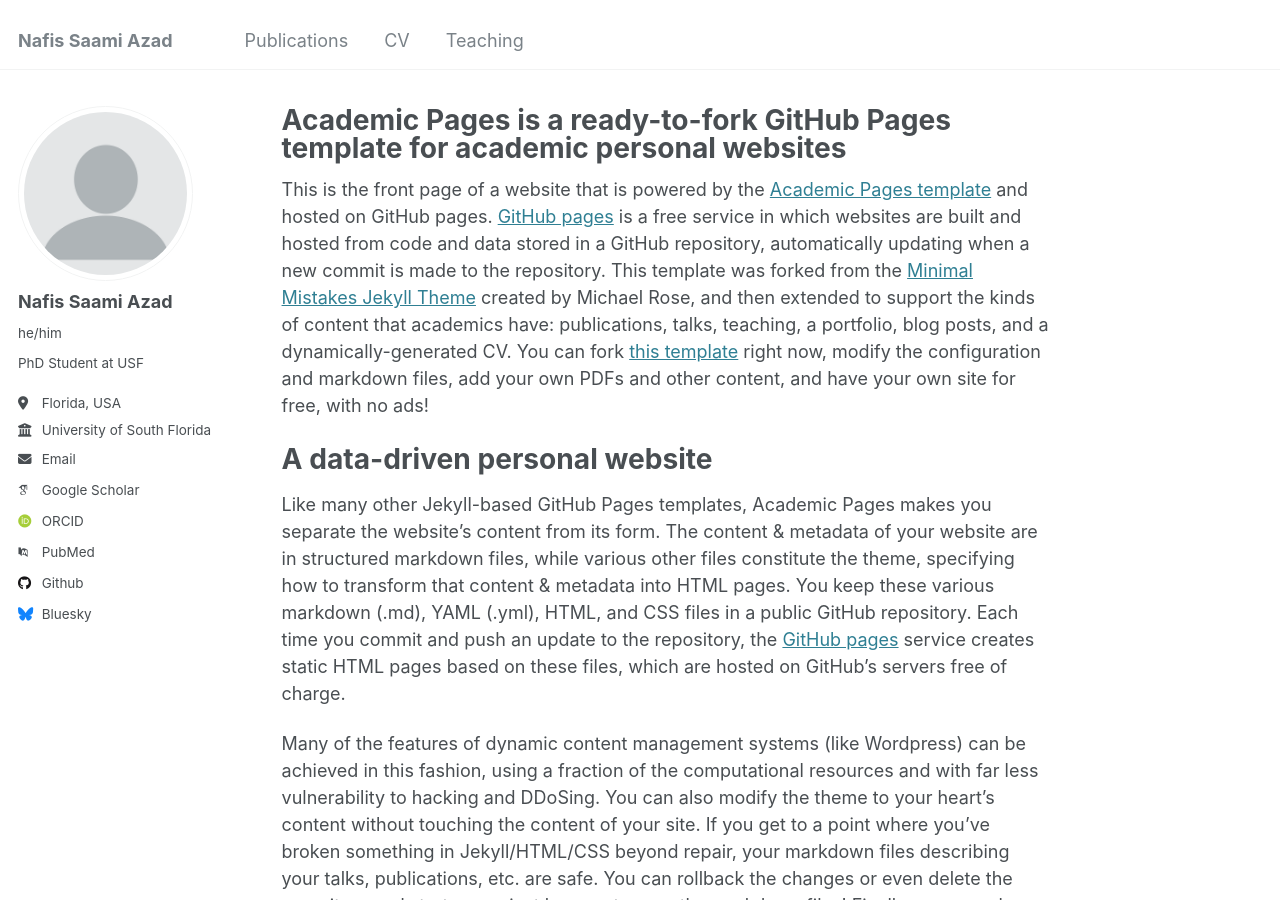
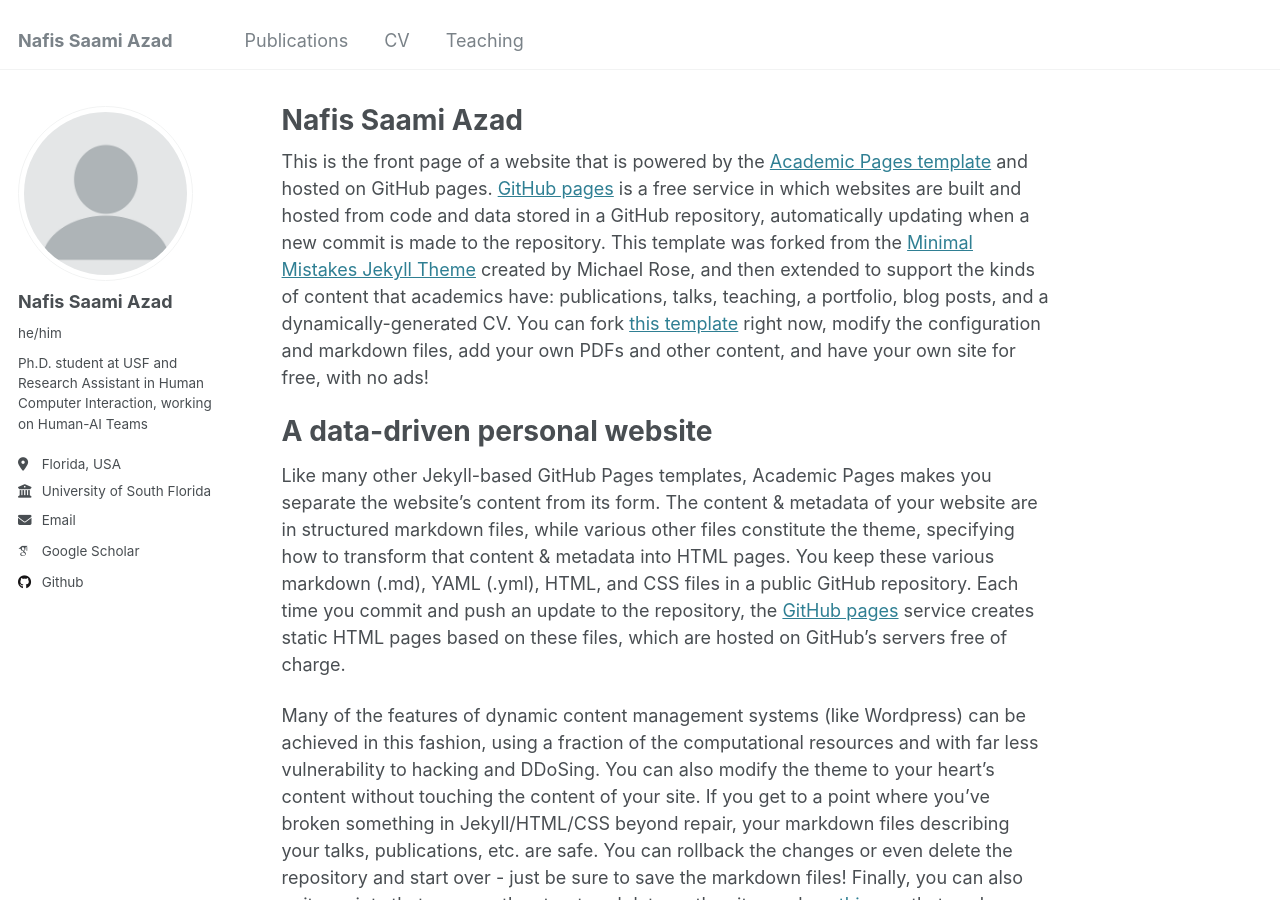
Before and after one commit to nafis10670/nafis10670.github.io, a Jekyll site: the page built from _pages/about.md, in a window 1280 px wide and 900 px high. Built offline with Jekyll 4.4.1, drawn with Linux system fonts in a browser that asks for light colours; some web fonts are replaced.

Commit message:
Updatd bio and website header

```diff
--- a/_config.yml
+++ b/_config.yml
@@ -24,7 +24,7 @@ author:
     avatar: "profile.png"
     name: "Nafis Saami Azad"
     pronouns: "he/him"
-    bio: "PhD Student at USF"
+    bio: "Ph.D. student at USF and Research Assistant in Human Computer Interaction, working on Human-AI Teams"
     location: "Florida, USA"
     employer: "University of South Florida"
     uri: # URL
@@ -34,9 +34,9 @@ author:
     arxiv: # URL - Update with the correct link to your profile
     googlescholar: "https://scholar.google.com/citations?user=PS_CX0AAAAAJ"
     impactstory: # URL
-    orcid: "http://orcid.org/yourorcidurl"
+    orcid: #URL
     semantic: # URL
-    pubmed: "https://www.ncbi.nlm.nih.gov/pubmed/?term=john+snow"
+    pubmed: #URL
     researchgate: # URL
     scopus: # URL
 
@@ -49,7 +49,7 @@ author:
     stackoverflow: # User number or user number and name (i.e., use "1" or "1/jeff-atwood")
 
     # Social media
-    bluesky: "bsky.app" # Replace this with you Bluesky username
+    bluesky: # Replace this with you Bluesky username
     facebook: # Username
     flickr: # Username
     foursquare: # Username
--- a/_pages/about.md
+++ b/_pages/about.md
@@ -1,6 +1,6 @@
 ---
 permalink: /
-title: "Academic Pages is a ready-to-fork GitHub Pages template for academic personal websites"
+title: "Nafis Saami Azad"
 author_profile: true
 redirect_from:
   - /about/
```
